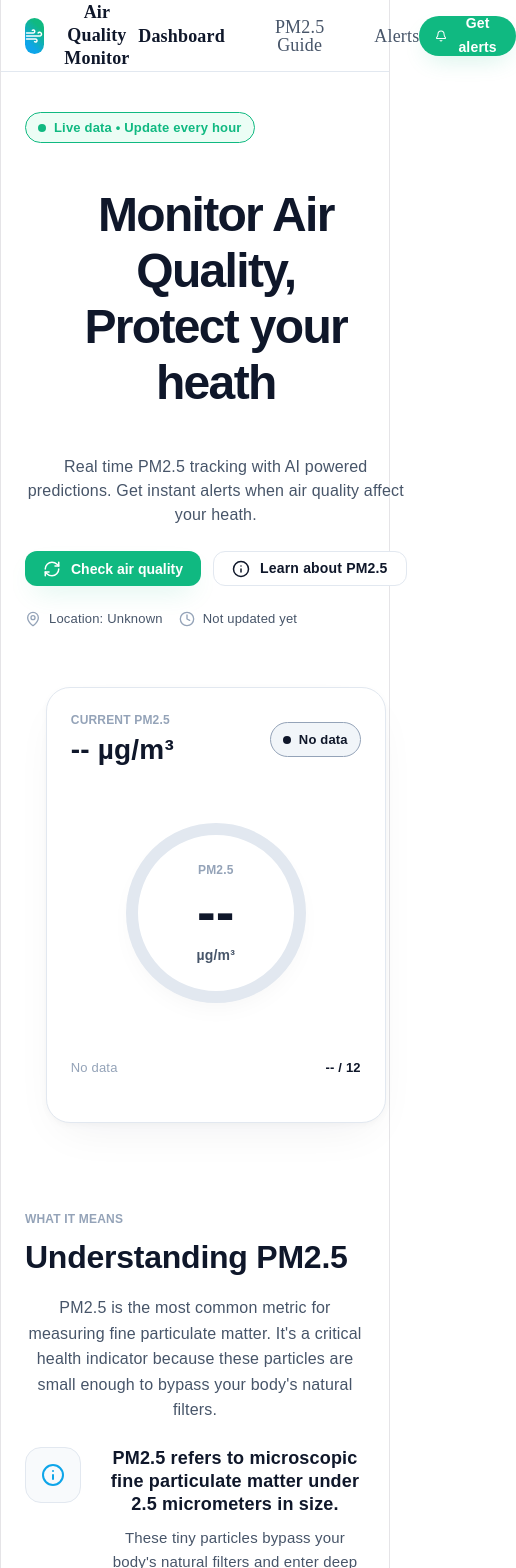
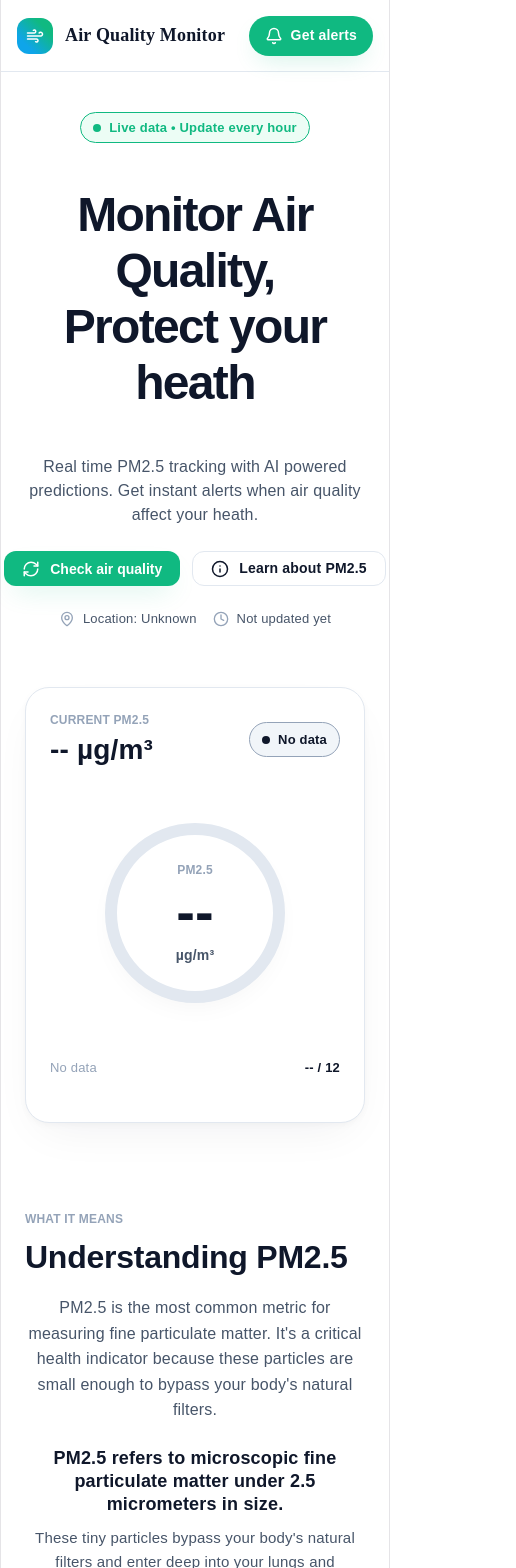
Before and after one commit to baoga313/pm25_app, a React (Vite) app in the folder frontend/: page / in a window 390 px wide. Shown: the top 1568 px of the page, 516 px wide, since content can reach past the window. Built offline with nearby package versions, Linux system fonts and the light colour scheme.

Commit message:
fix the mobile front end

```diff
--- a/frontend/src/App.css
+++ b/frontend/src/App.css
@@ -13,14 +13,9 @@ body {
 .page {
   display: flex;
   flex-direction: column;
-  align-items: flex-start;
-  padding: 0px;
-
-  position: relative;
+  align-items: stretch;
   width: 100%;
-  height: 1851px;
   min-height: 900px;
-
   background: #f8fafc;
 }
 
@@ -866,27 +861,69 @@ body {
   color: #10b981;
 }
 
-@media (max-width: 900px) {
+@media (max-width: 600px) {
   .hero {
     flex-direction: column;
+    align-items: center;
     padding: 40px 24px;
+  }
+  .hero-content {
+    align-items: center;
+    text-align: center;
+    flex: 1 1 auto;
+    width: 100%;
+  }
+
+  .gauge-card {
+    margin-left: 0;
+    margin-right: 0;
+    width: 100%;
   }
   .brand-sub {
     display: none;
   }
+  .nav-links {
+    display: none;
+  }
+
   .navbar {
-    padding: 16px 24px;
+    padding: 12px 16px;
+  }
+
+  .brand-sub {
+    display: none;
+  }
+  .threshold-row {
+    flex-direction: column;
+    align-items: stretch;
+  }
+
+  .threshold-label {
+    flex-direction: column;
+    align-items: flex-start;
+    gap: 8px;
+  }
+
+  .subscribe-button {
+    width: 100%;
+    justify-content: center;
   }
   .explanation-section,
   .subscription-section {
     padding: 48px 24px;
+  }
+  .explanation-icon {
+    display: none;
   }
   .facts {
     flex-direction: column;
   }
 }
 /* avoid jump into the page when click the navbar or any navigate button */
-html {
+html,
+body {
   scroll-behavior: smooth;
   scroll-padding-top: 80px;
+  overflow-x: hidden;
+  max-width: 100%;
 }
```
